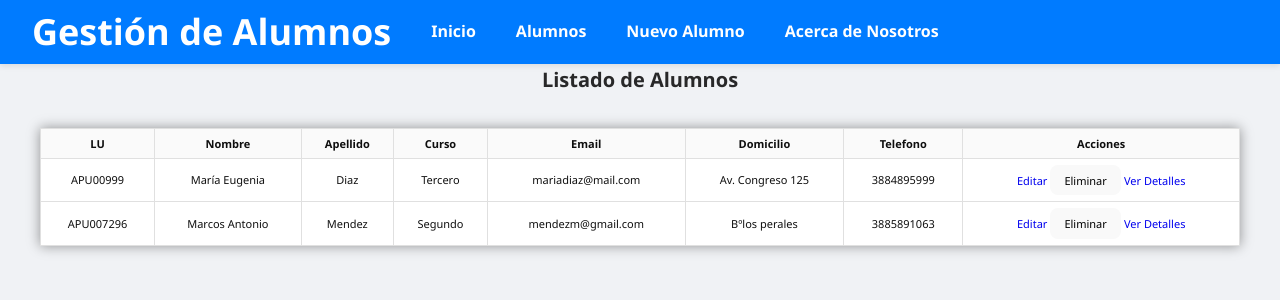
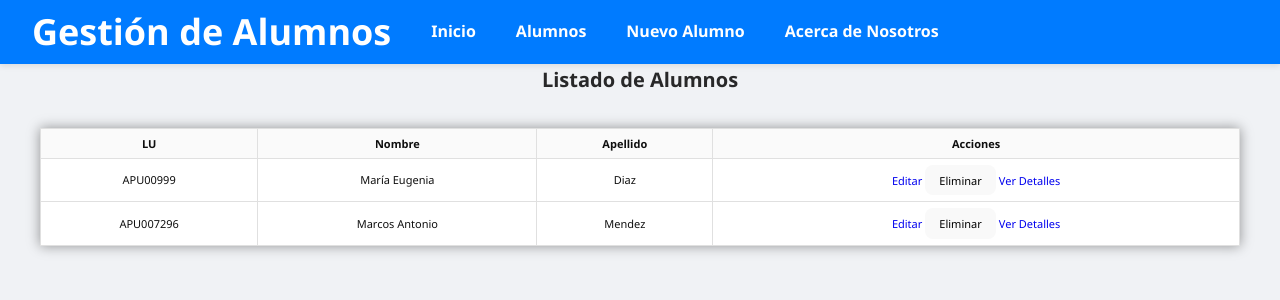
Before and after one commit to RMaxiG/pv_tp5_grupo4, a React (Vite) app in the folder Tp5-Grupo4/: page /ListAlumnos in a window 1280 px wide. Shown: the top 300 px of the page. Built offline with nearby package versions, Linux system fonts and the light colour scheme.

Commit message:
refactor: eliminar columnas innecesarias del listado de alumnos[MarcosM09]

```diff
--- a/Tp5-Grupo4/package.json
+++ b/Tp5-Grupo4/package.json
@@ -12,7 +12,7 @@
   "dependencies": {
     "react": "^19.1.0",
     "react-dom": "^19.1.0",
-    "react-router-dom": "^7.6.1"
+    "react-router-dom": "^7.6.2"
   },
   "devDependencies": {
     "@eslint/js": "^9.25.0",
--- a/Tp5-Grupo4/src/Views/UserList.jsx
+++ b/Tp5-Grupo4/src/Views/UserList.jsx
@@ -11,10 +11,6 @@ const BoardL = ({ lista, eliminarAlumno }) => {
                         <th>LU</th>
                         <th>Nombre</th>
                         <th>Apellido</th>
-                        <th>Curso</th>
-                        <th>Email</th>
-                        <th>Domicilio</th>
-                        <th>Telefono</th>
                         <th>Acciones</th>
                     </tr>
                 </thead>
@@ -24,10 +20,6 @@ const BoardL = ({ lista, eliminarAlumno }) => {
                             <td>{dato.Lu}</td>
                             <td>{dato.nombre}</td>
                             <td>{dato.apellido}</td>
-                            <td>{dato.curso}</td>
-                            <td>{dato.correo}</td>
-                            <td>{dato.domicilio}</td>
-                            <td>{dato.teléfono}</td>
                             <td>
                                 <div className="action-buttons">
                                     <Link to={`/editar/${dato.Lu}`}> Editar </Link>
```
Also changed, not shown: 1 other file (tests, documents, lock files or other folders).
